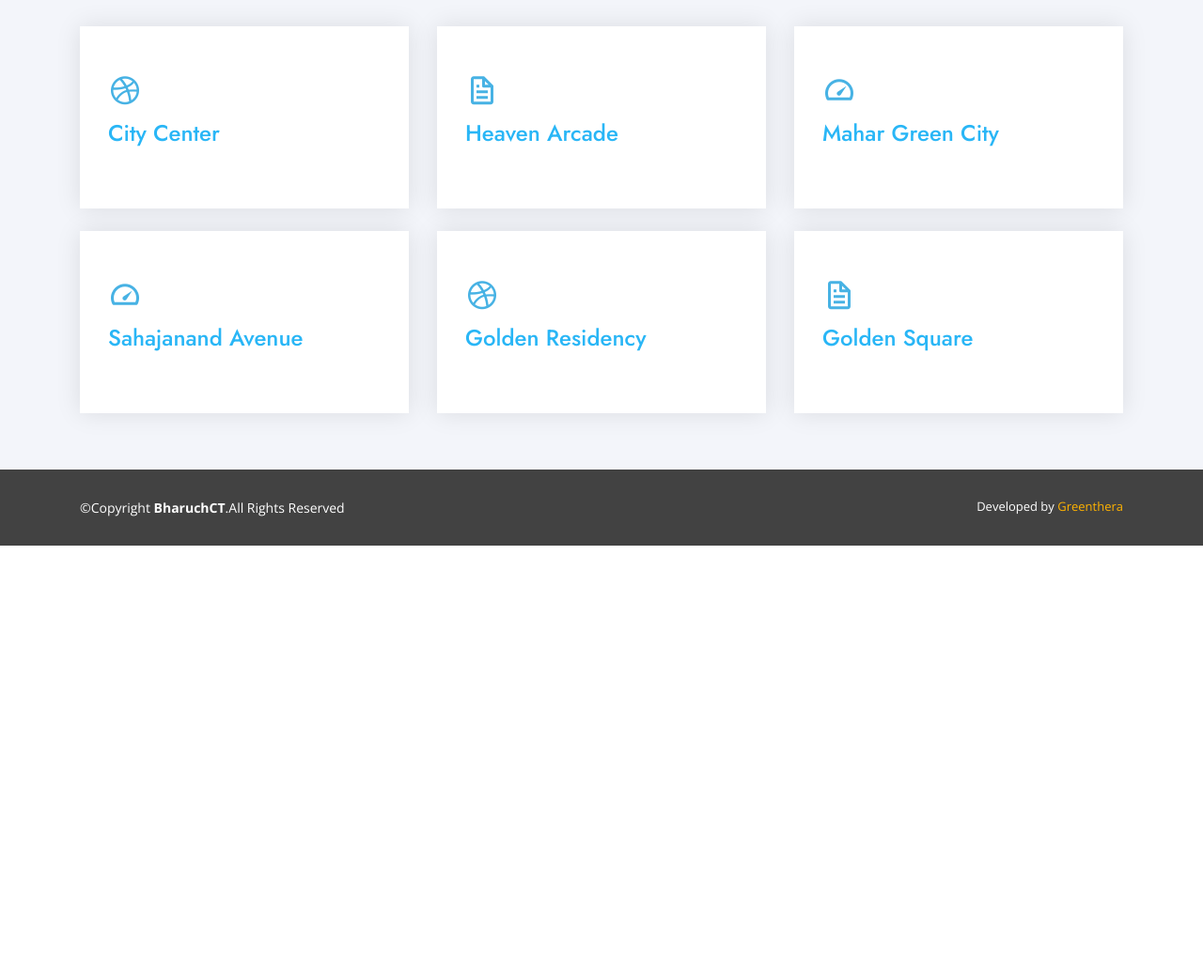
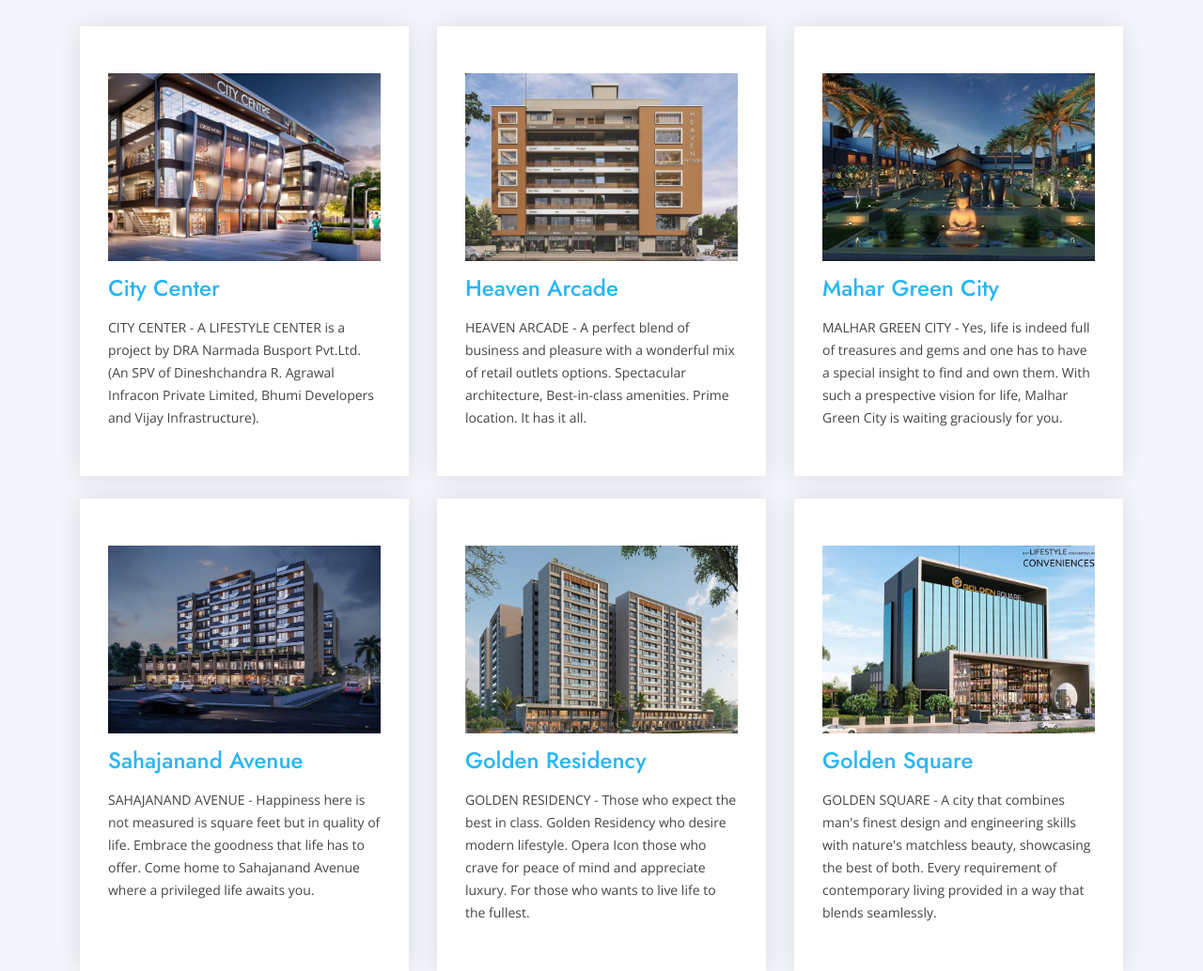
Before and after one commit to ajaypainter/ajaypainter.github.io, a plain HTML site: page index.html in a window 1280 px wide. Shown: the part 940-1974 px from the top of the page at 94% size. Before the commit the page ends 1521 px from the top, so only its background shows below. Drawn offline with nearby package versions, Linux system fonts and the light colour scheme.

Commit message:
Add property intro

```diff
--- a/assets/css/style.css
+++ b/assets/css/style.css
@@ -42,7 +42,7 @@ h6 {
   bottom: 0;
   z-index: 9999;
   overflow: hidden;
-  background: var(--blue);
+  background: var(--gray);
 }
 
 #preloader:before {
@@ -50,9 +50,9 @@ h6 {
   position: fixed;
   top: calc(50% - 30px);
   left: calc(50% - 30px);
-  border: 6px solid var(--blue);
-  border-top-color: #fff;
-  border-bottom-color: #fff;
+  border: 6px solid var(--gray);
+  border-top-color: var(--amber);
+  border-bottom-color: var(--amber);
   border-radius: 50%;
   width: 60px;
   height: 60px;
@@ -604,18 +604,17 @@ section {
   width: 100%;
 }
 
-.featured .icon-box .icon {
-  margin-bottom: 10px;
-}
-
-.featured .icon-box .icon i {
-  color: #47b2e4;
-  font-size: 36px;
+.featured .icon-box .intro {
+  height: 200px;
   transition: 0.3s;
+  background-repeat: no-repeat;
+  background-size: cover;
+  background-position: center;
 }
 
 .featured .icon-box h4 {
   font-weight: 500;
+  margin-top: 15px;
   margin-bottom: 15px;
   font-size: 24px;
 }
--- a/index.html
+++ b/index.html
@@ -87,8 +87,16 @@
               data-aos-delay="100"
             >
               <div class="icon-box">
-                <div class="icon"><i class="bx bxl-dribbble"></i></div>
+                <div
+                  class="intro"
+                  style="background-image: url('/assets/properties/city-center/img/intro.jpg')"
+                ></div>
                 <h4><a href="">City Center</a></h4>
+                <p>
+                  CITY CENTER - A LIFESTYLE CENTER is a project by DRA Narmada
+                  Busport Pvt.Ltd. (An SPV of Dineshchandra R. Agrawal Infracon
+                  Private Limited, Bhumi Developers and Vijay Infrastructure).
+                </p>
               </div>
             </div>
 
@@ -98,8 +106,17 @@
               data-aos-delay="200"
             >
               <div class="icon-box">
-                <div class="icon"><i class="bx bx-file"></i></div>
+                <div
+                  class="intro"
+                  style="background-image: url('/assets/properties/heaven-arcade/img/intro.jpg')"
+                ></div>
                 <h4><a href="">Heaven Arcade</a></h4>
+                <p>
+                  HEAVEN ARCADE - A perfect blend of business and pleasure with
+                  a wonderful mix of retail outlets options. Spectacular
+                  architecture, Best-in-class amenities. Prime location. It has
+                  it all.
+                </p>
               </div>
             </div>
 
@@ -109,8 +126,17 @@
               data-aos-delay="300"
             >
               <div class="icon-box">
-                <div class="icon"><i class="bx bx-tachometer"></i></div>
+                <div
+                  class="intro"
+                  style="background-image: url('/assets/properties/malhar/img/intro.jpg')"
+                ></div>
                 <h4><a href="">Mahar Green City</a></h4>
+                <p>
+                  MALHAR GREEN CITY - Yes, life is indeed full of treasures and
+                  gems and one has to have a special insight to find and own
+                  them. With such a prespective vision for life, Malhar Green
+                  City is waiting graciously for you.
+                </p>
               </div>
             </div>
           </div>
@@ -122,8 +148,17 @@
               data-aos-delay="300"
             >
               <div class="icon-box">
-                <div class="icon"><i class="bx bx-tachometer"></i></div>
+                <div
+                  class="intro"
+                  style="background-image: url('/assets/properties/sahajanand-avenue/img/intro.jpg')"
+                ></div>
                 <h4><a href="">Sahajanand Avenue</a></h4>
+                <p>
+                  SAHAJANAND AVENUE - Happiness here is not measured is square
+                  feet but in quality of life. Embrace the goodness that life
+                  has to offer. Come home to Sahajanand Avenue where a
+                  privileged life awaits you.
+                </p>
               </div>
             </div>
 
@@ -133,8 +168,18 @@
               data-aos-delay="100"
             >
               <div class="icon-box">
-                <div class="icon"><i class="bx bxl-dribbble"></i></div>
+                <div
+                  class="intro"
+                  style="background-image: url('/assets/properties/golden-residency/img/intro.jpg')"
+                ></div>
+
                 <h4><a href="">Golden Residency</a></h4>
+                <p>
+                  GOLDEN RESIDENCY - Those who expect the best in class. Golden
+                  Residency who desire modern lifestyle. Opera Icon those who
+                  crave for peace of mind and appreciate luxury. For those who
+                  wants to live life to the fullest.
+                </p>
               </div>
             </div>
 
@@ -144,8 +189,17 @@
               data-aos-delay="200"
             >
               <div class="icon-box">
-                <div class="icon"><i class="bx bx-file"></i></div>
+                <div
+                  class="intro"
+                  style="background-image: url('/assets/properties/golden-square/img/intro.jpg')"
+                ></div>
                 <h4><a href="">Golden Square</a></h4>
+                <p>
+                  GOLDEN SQUARE - A city that combines man's finest design and
+                  engineering skills with nature's matchless beauty, showcasing
+                  the best of both. Every requirement of contemporary living
+                  provided in a way that blends seamlessly.
+                </p>
               </div>
             </div>
           </div>
@@ -156,7 +210,8 @@
     <footer id="footer">
       <div class="container footer-bottom clearfix">
         <div class="copyright">
-          &copy;Copyright <strong><span>BharuchCT</span></strong>.All Rights Reserved
+          &copy;Copyright <strong><span>BharuchCT</span></strong
+          >.All Rights Reserved
         </div>
         <div class="credits">
           Developed by
```
Also changed, not shown: assets/properties/city-center/img/intro.jpg (added), assets/properties/golden-residency/img/intro.jpg (added), assets/properties/golden-square/img/intro.jpg (added), assets/properties/heaven-arcade/img/intro.jpg (added), assets/properties/malhar/img/intro.jpg (added), assets/properties/sahajanand-avenue/img/intro.jpg (added).
